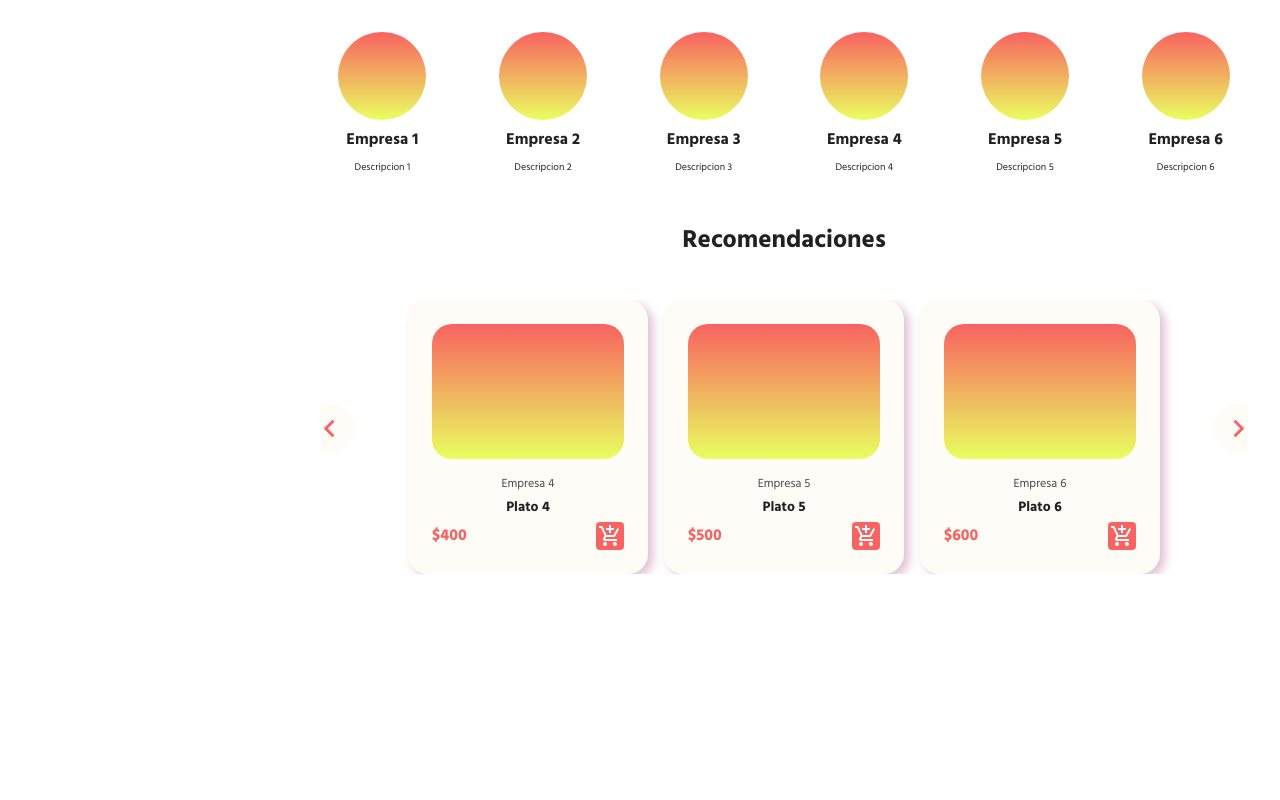
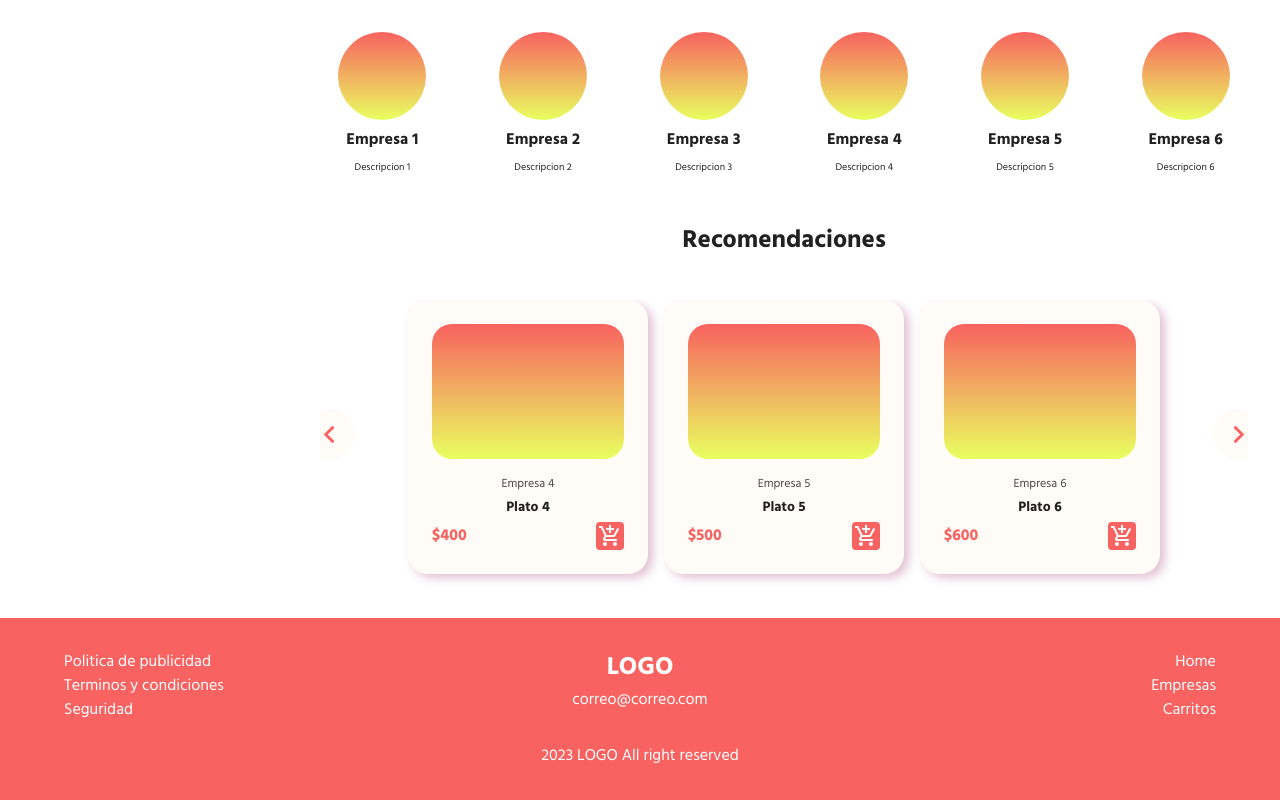
Before and after one commit to gabrielrevelo/challenge-materialui, a React (Vite) app: page / in a window 1280 px wide. Shown: the part 1681-2481 px from the top of the page. Before the commit the page ends 2287 px from the top, so only its background shows below. Built offline with nearby package versions, Linux system fonts and the light colour scheme.

Commit message:
feat: footer section

```diff
--- a/src/App.tsx
+++ b/src/App.tsx
@@ -1,13 +1,13 @@
-import { Box } from "@mui/material";
+import { Box, Typography } from "@mui/material";
 import SideBar from "./components/SideBar";
 import Plates from "./components/plates/Plates";
 import SearchBar from "./components/SearchBar";
 import Menus from "./components/menus/Menus";
 import Companies from "./components/companies/Companies";
 import Recomendations from "./components/recomendations/Recomendations";
+import Footer from "./components/footer/Footer";
 
 export default function App() {
-
   return (
     <>
       <Box display={"flex"}>
@@ -20,6 +20,7 @@ export default function App() {
           <Recomendations />
         </Box>
       </Box>
+      <Footer />
     </>
   );
 }
--- /dev/null
+++ b/src/components/footer/Footer.tsx
@@ -0,0 +1,61 @@
+import { Box, Typography } from "@mui/material";
+
+export default function Footer() {
+  return (
+    <Box
+      py={4}
+      bgcolor={"#F86260"}
+      color={"white"}
+      sx={{
+        px: {
+          xs: 4,
+          md: 8,
+        },
+      }}
+    >
+      <Box display={"flex"} justifyContent={"space-between"}>
+        <Box width={"176px"}>
+          <Typography>Politica de publicidad</Typography>
+          <Typography>Terminos y condiciones</Typography>
+          <Typography>Seguridad</Typography>
+        </Box>
+        <Box
+          textAlign={"center"}
+          sx={{
+            display: {
+              xs: "none",
+              md: "block",
+            },
+          }}
+        >
+          <Typography fontSize={25} fontWeight={700}>
+            LOGO
+          </Typography>
+          <Typography mb={4}>correo@correo.com</Typography>
+          <Typography>2023 LOGO All right reserved</Typography>
+        </Box>
+        <Box width={"176px"} textAlign={"end"}>
+          <Typography>Home</Typography>
+          <Typography>Empresas</Typography>
+          <Typography>Carritos</Typography>
+        </Box>
+      </Box>
+      <Box
+        textAlign={"center"}
+        mt={4}
+        sx={{
+          display: {
+            xs: "block",
+            md: "none",
+          },
+        }}
+      >
+        <Typography fontSize={25} fontWeight={700}>
+          LOGO
+        </Typography>
+        <Typography mb={4}>correo@correo.com</Typography>
+        <Typography>2023 LOGO All right reserved</Typography>
+      </Box>
+    </Box>
+  );
+}
--- a/src/components/recomendations/CardsCarousel.tsx
+++ b/src/components/recomendations/CardsCarousel.tsx
@@ -58,6 +58,9 @@ export default function CardsCarrousel() {
       }}
       indicators={false}
       navButtonsAlwaysVisible
+      sx={{
+        pb: 1.5,
+      }}
     >
       {carouselGroups.map((carouselGroup, i) => (
         <Box display={"flex"} justifyContent={"center"} gap={2} key={i}>
```
Also changed, not shown: 1 other file (tests, documents, lock files or other folders).
